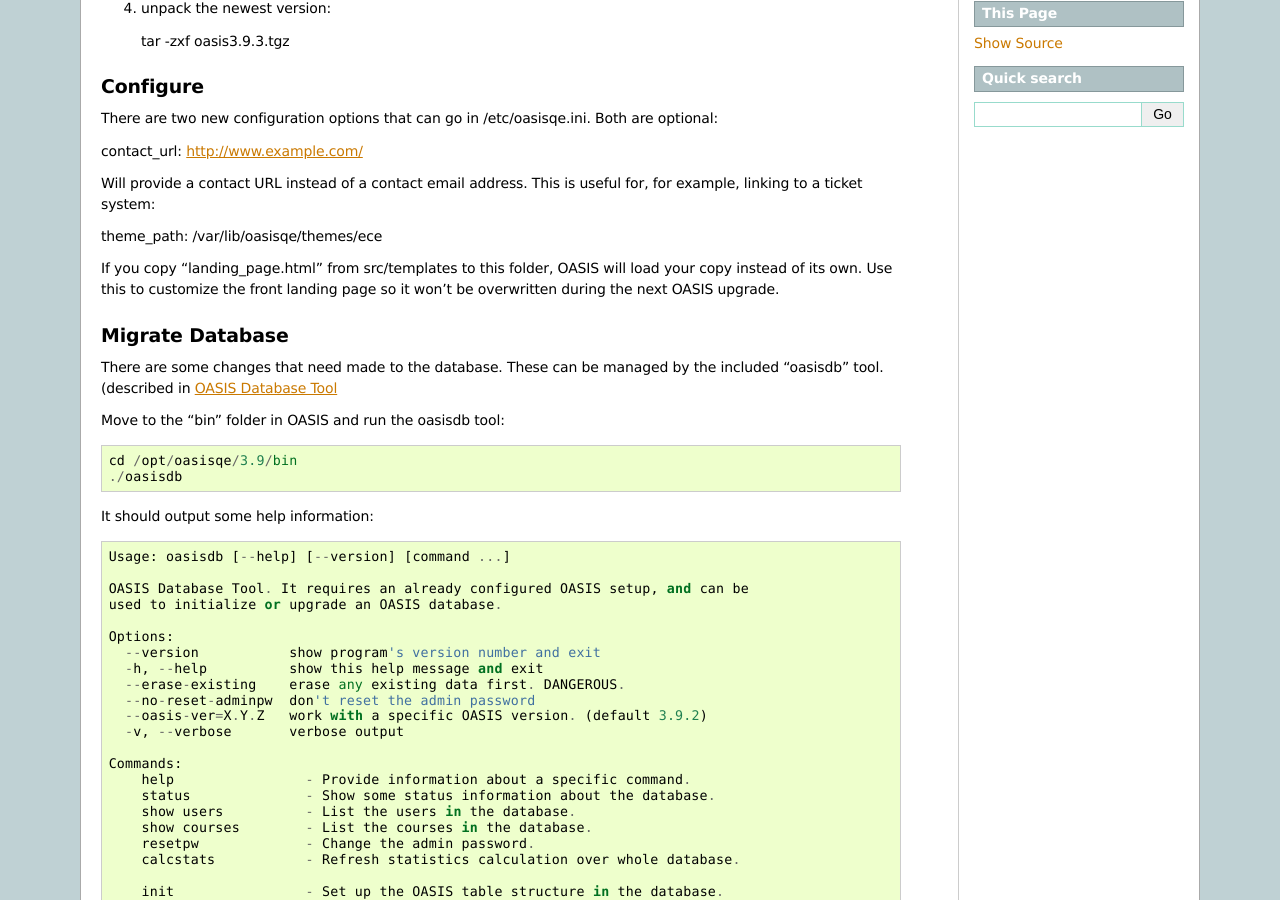
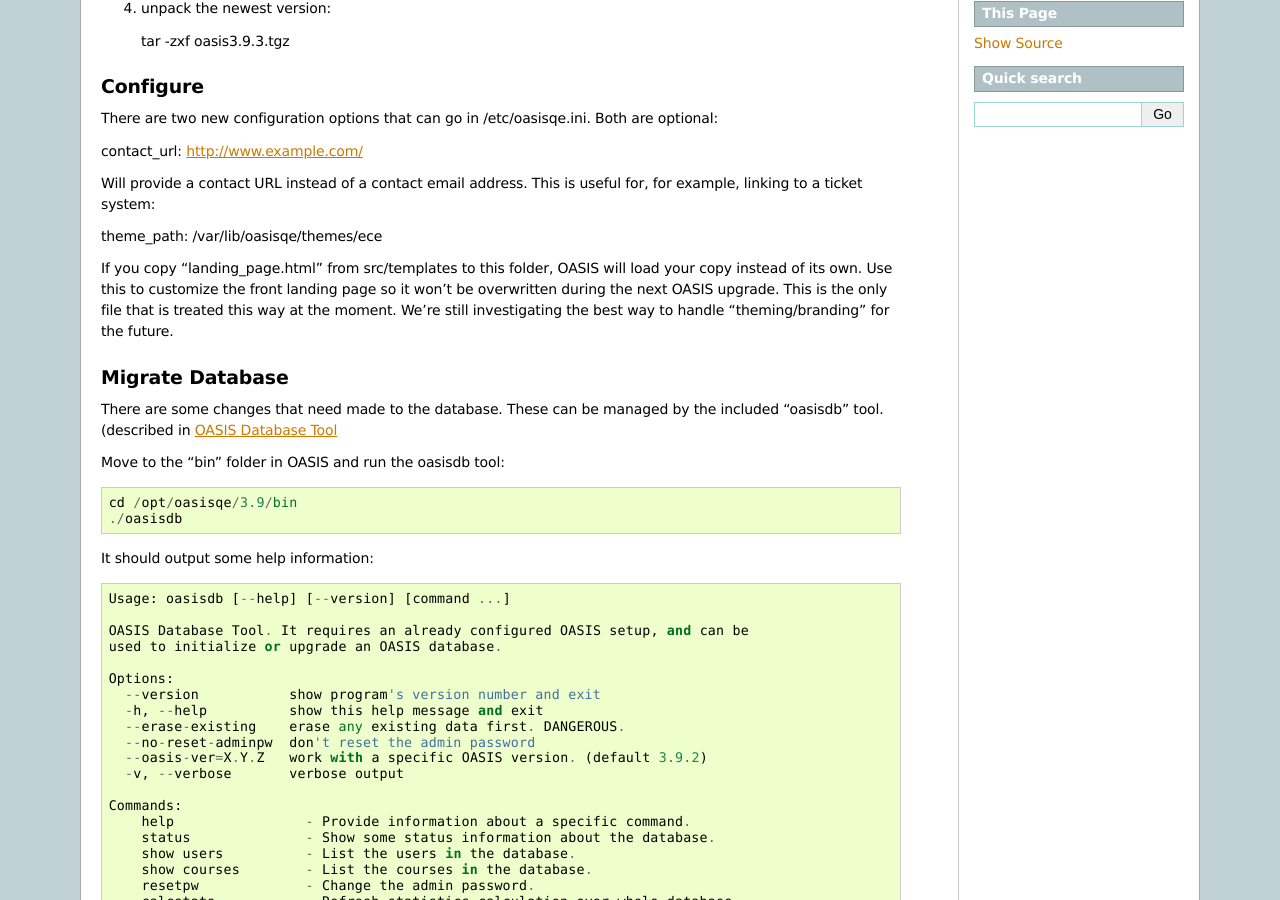
Before and after one commit to colincoghill/oasisqe, a Sphinx documentation site: the page built from source/upgrade_from_3.9.2.rst, in a window 1280 px wide and 900 px high, scrolled down 372 px. Built offline with Sphinx 7.4.7, drawn with Linux system fonts in a browser that asks for light colours; pages that are not in the unit, such as notebooks, are missing from menus.

Commit message:
Clarification on landing page customisation. It's just the landing page at the moment.

```diff
--- a/source/upgrade_from_3.9.2.rst
+++ b/source/upgrade_from_3.9.2.rst
@@ -40,7 +40,9 @@ theme_path: /var/lib/oasisqe/themes/ece
 
 If you copy "landing_page.html" from src/templates to this folder, OASIS will load
 your copy instead of its own. Use this to customize the front landing page so it
-won't be overwritten during the next OASIS upgrade.
+won't be overwritten during the next OASIS upgrade. This is the only file that
+is treated this way at the moment. We're still investigating the best way to handle
+"theming/branding" for the future.
 
 
 Migrate Database
```
